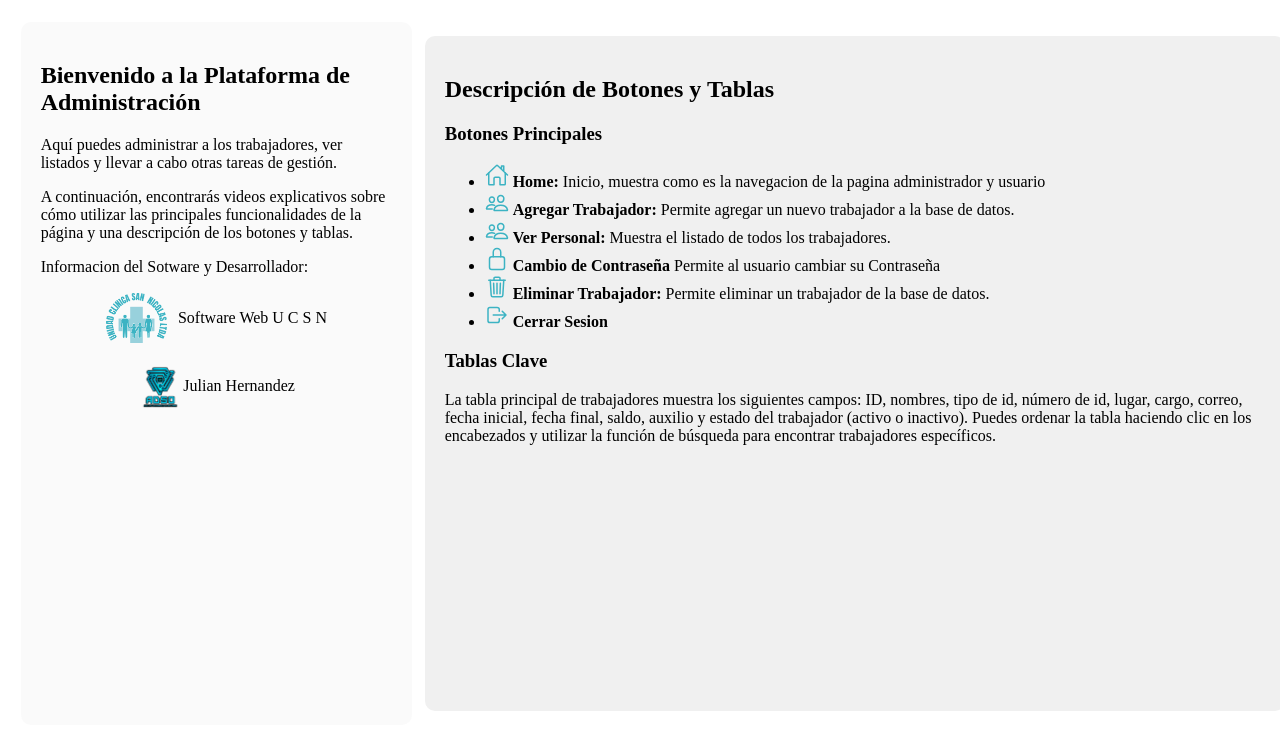
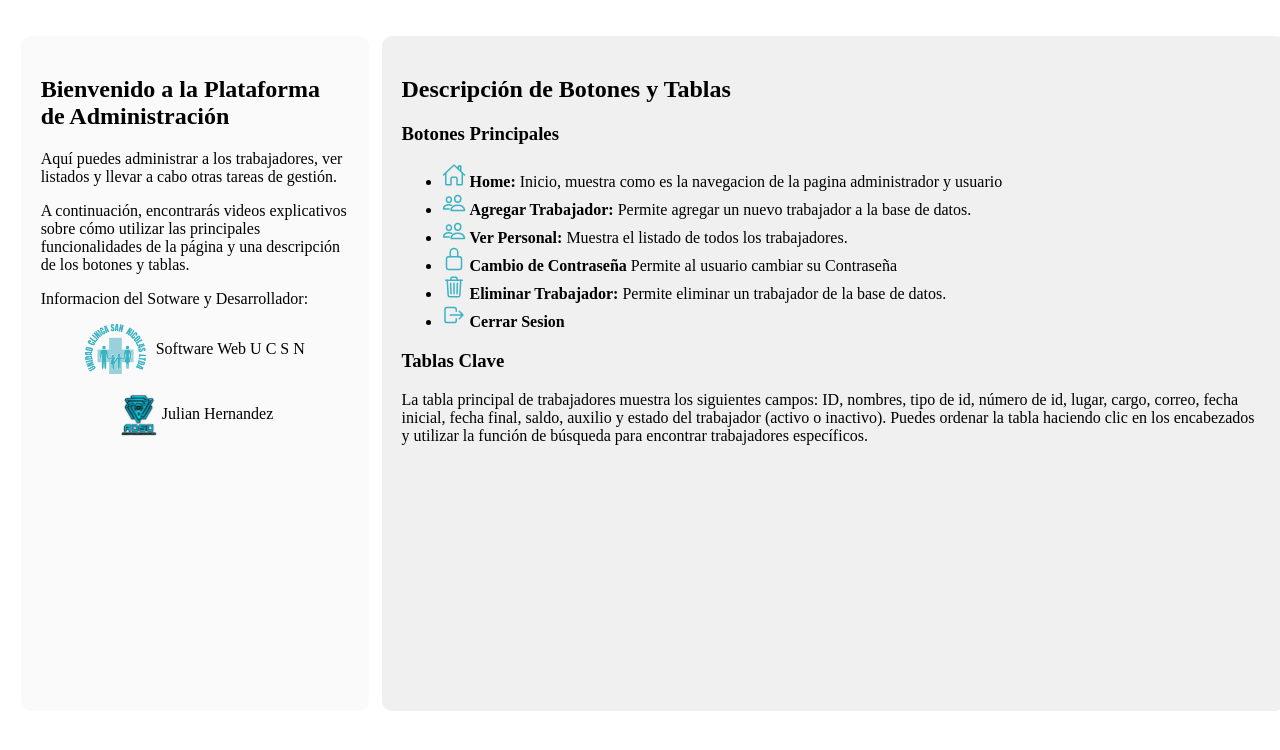
Before and after one commit to thehb12/Proyecto-UCSN, a Flask app: template src/Templates/contenido.html in a window 1280 px wide. Shown: the top 750 px of the page. Run offline with Flask 3, Linux system fonts and the light colour scheme; the template is opened without the code that fills it, so the values that code supplies are empty; some libraries are stand-ins or nearby versions.

Commit message:
Actualizacion

```diff
--- a/src/Templates/contenido.html
+++ b/src/Templates/contenido.html
@@ -16,8 +16,8 @@
     }
 
     #informacion {
-        width: 30%;
-        height: 94%;
+        width: 25%;
+        height: 90%;
         background-color: #f0f0f052;
         border-radius: 10px;
         padding: 20px;
```
